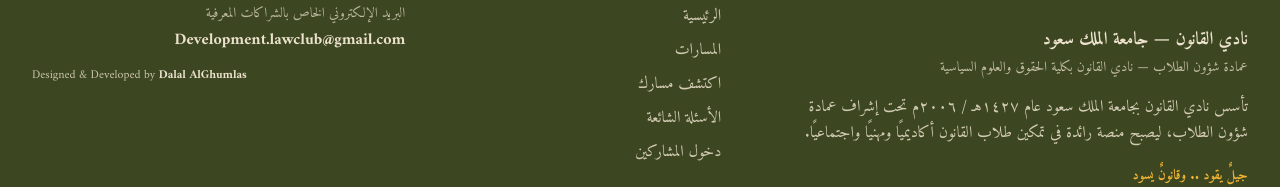
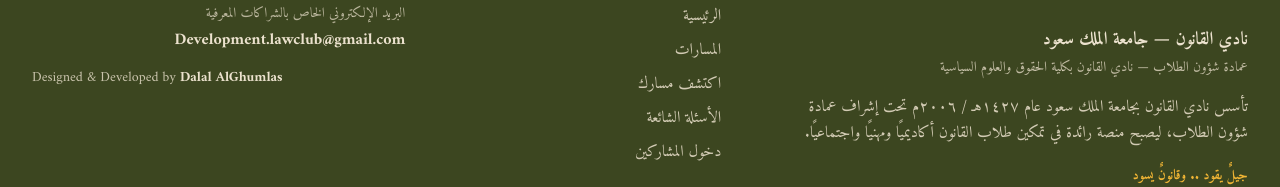
Before and after one commit to Dalal-AlGhumlas/legal-department-tracks, a React (Vite) app: page / in a window 1280 px wide. Shown: the part 5026-5213 px from the top of the page. Built offline with nearby package versions, Linux system fonts and the light colour scheme; no server answers; the database is empty.

Commit message:
Change footer paragraph text size to 'text-sm'
Updated text size for footer paragraph.

```diff
--- a/src/components/Footer.tsx
+++ b/src/components/Footer.tsx
@@ -101,7 +101,7 @@
     </a>
   </div>
 
-  <p className="text-xs text-[#ECE2CE]/80" dir="ltr">
+  <p className="text-sm text-[#ECE2CE]/80" dir="ltr">
     Designed &amp; Developed by{' '}
     <a
       href="https://www.linkedin.com/in/dalal-alghumlas/"
```
